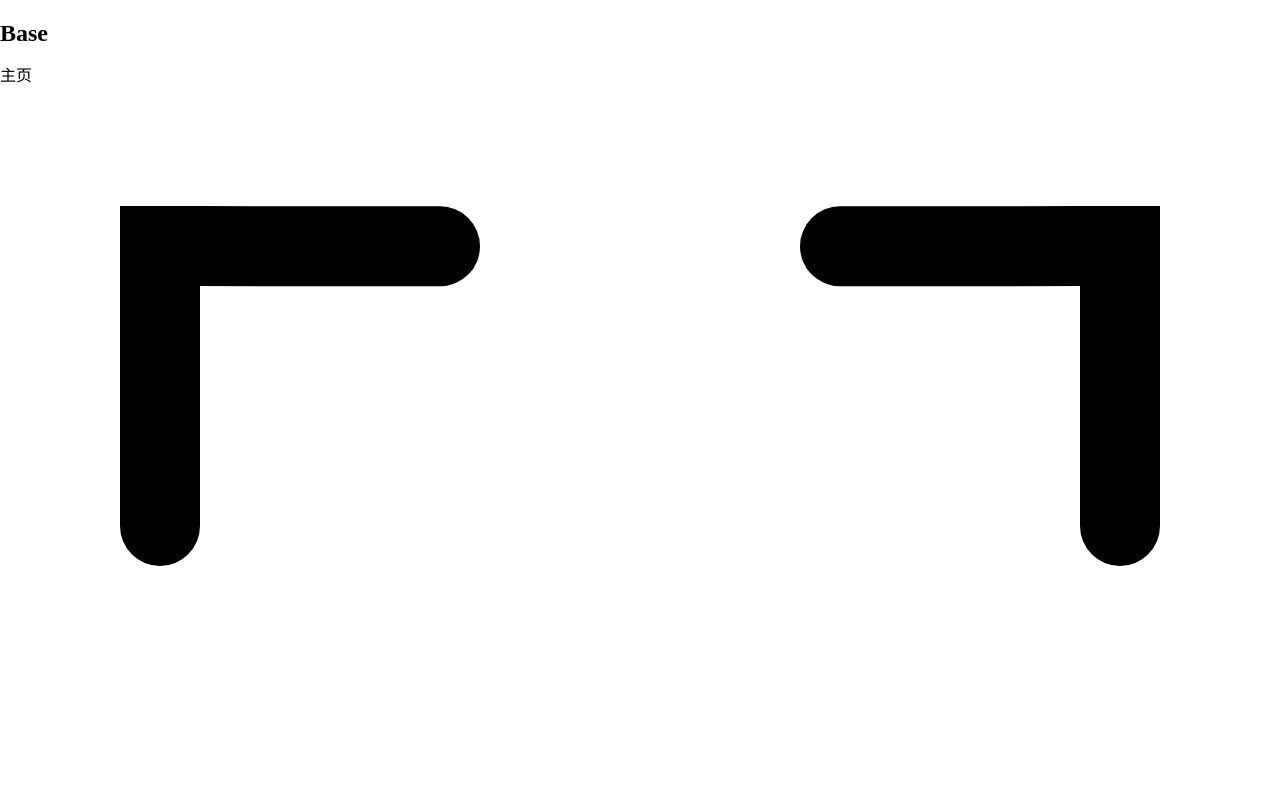
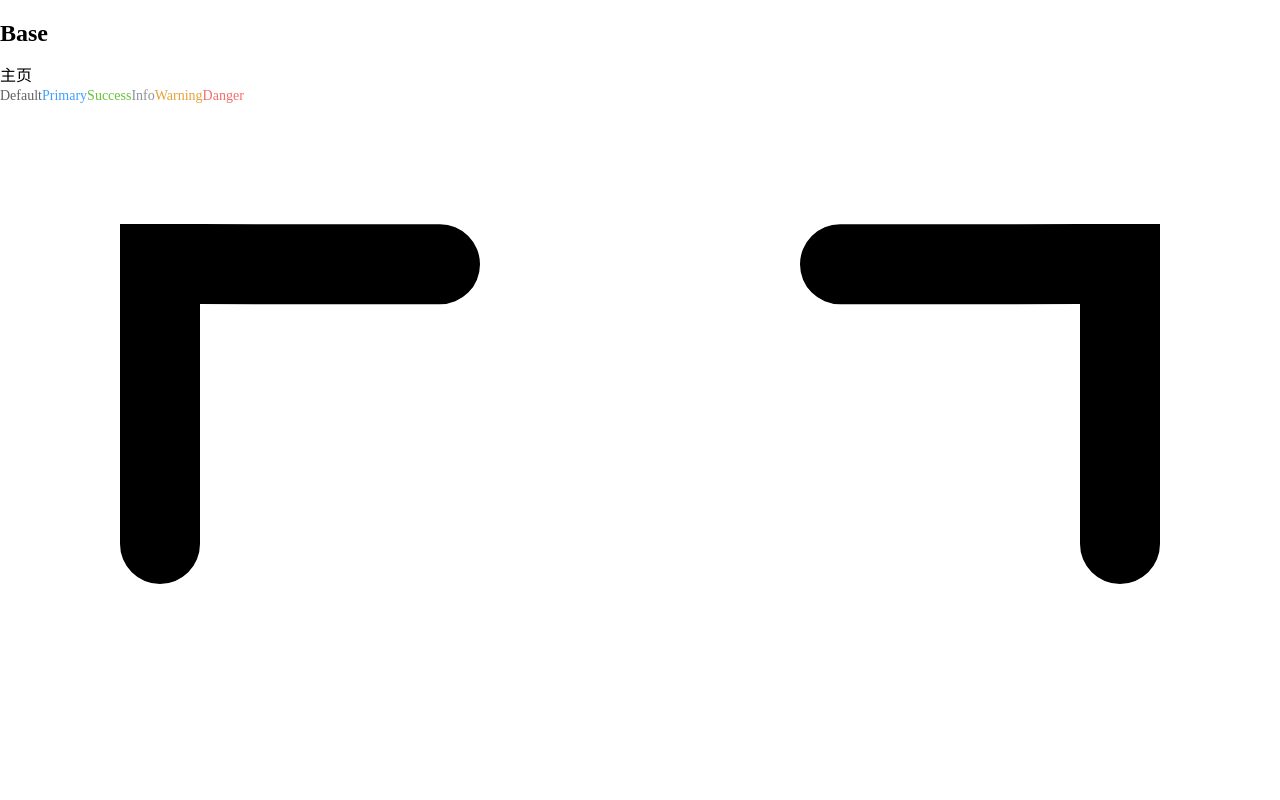
Before and after one commit to H-TWINKLE/vueCli3Base, a Vue app: page / in a window 1280 px wide. Shown: the top 800 px of the page. Built offline with nearby package versions, Linux system fonts and the light colour scheme.

Commit message:
更新版本

```diff
--- a/package.json
+++ b/package.json
@@ -62,6 +62,7 @@
         "vite": "6.3.4",
         "vite-plugin-mock": "^3.0.2",
         "vue-eslint-parser": "^10.1.4",
-        "vue-tsc": "^2.2.10"
+        "vue-tsc": "^2.2.10",
+        "vite-plugin-vue-devtools": "^7.7.7"
     }
 }
--- a/publish.js
+++ b/publish.js
@@ -6,7 +6,7 @@ const exec = require('child_process').execSync
 // 保存根路径
 const rootPath = __dirname
 let result = fs.readdirSync(rootPath)
-const consoleLogPath = path.join(rootPath, 'log')
+const consoleLogPath = path.join(rootPath, 'publish.log')
 
 result.forEach(fName => {
     if (!fName.startsWith('node_modules')) {
--- a/src/view/home/Home.vue
+++ b/src/view/home/Home.vue
@@ -1,6 +1,14 @@
 <template>
     <div>
         <div>主页</div>
+        <div>
+            <el-text class="mx-1">Default</el-text>
+            <el-text class="mx-1" type="primary">Primary</el-text>
+            <el-text class="mx-1" type="success">Success</el-text>
+            <el-text class="mx-1" type="info">Info</el-text>
+            <el-text class="mx-1" type="warning">Warning</el-text>
+            <el-text class="mx-1" type="danger">Danger</el-text>
+        </div>
         <FullScreen />
     </div>
 </template>
--- a/vite.config.ts
+++ b/vite.config.ts
@@ -3,6 +3,7 @@ import { resolve } from 'path'
 import vue from '@vitejs/plugin-vue'
 import virtualFilePlugin from './src/basic_service/plugin/virtualFilePlugin'
 import { viteMockServe } from 'vite-plugin-mock'
+import VueDevTools from 'vite-plugin-vue-devtools'
 
 const localEnabled: any = (process.env.USE_MOCK && process.env.USE_MOCK === 'true') || false
 
@@ -18,15 +19,16 @@ export default defineConfig({
             '@': resolve(__dirname, 'src')
         }
     },
-    plugins: [vue(), virtualFilePlugin(),
+    plugins: [
+        vue(),
+        VueDevTools(),
+        virtualFilePlugin(),
         viteMockServe({
             mockPath: './mock',
             // 开发打包开关
-            localEnabled: Boolean(localEnabled),
+            enable: Boolean(localEnabled),
             // 是否在控制台显示请求日志
-            logger: false,
-            // 打开后，可以读取 ts 文件模块。 请注意，打开后将无法监视.js 文件
-            supportTs: false
+            logger: false
         })],
     server: {
         port: 9020,
```
Also changed, not shown: 1 other file (tests, documents, lock files or other folders).
